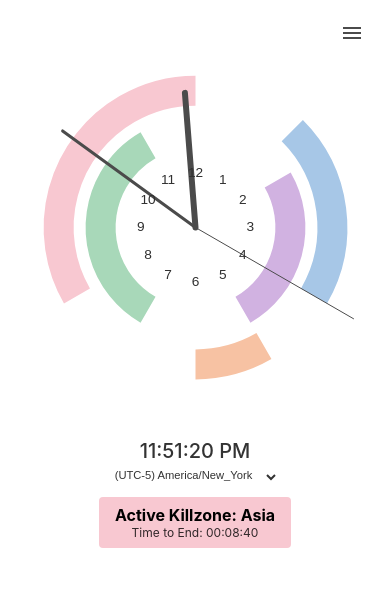
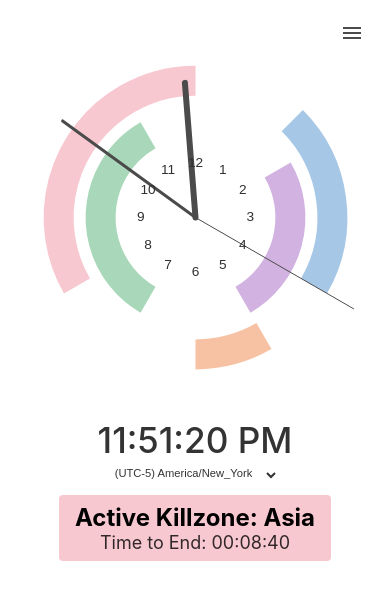
Before and after one commit to lofitrades/trading-clock, a React (Vite) app: page / in a window 390 px wide. Shown: the top 600 px of the page. Built offline with nearby package versions, Linux system fonts and the light colour scheme.

Commit message:
last commit before going to bed. Fully functional so far.

```diff
--- a/src/components/Sidebar.jsx
+++ b/src/components/Sidebar.jsx
@@ -63,7 +63,7 @@ const Sidebar = ({
         onTouchEnd={handleTouchEnd}
       >
         <span className="sidebar-close close" onClick={onClose}>&times;</span>
-        <button className="add-button" onClick={() => { onClose(); alert("Hello world!"); }}>
+        <button className="add-button" onClick={() => {alert(" Coming soon! \n This functionallity is under development."); }}>
           Add new time log
         </button>
         {/* General Settings */}
--- a/src/index.css
+++ b/src/index.css
@@ -42,7 +42,8 @@ li {
 /* Canvas Container */
 .canvas-container {
   position: relative;
-  margin: 20px 0;
+  margin: 10px 0;
+  top: 50%;
 }
 
 /* Tooltip */
@@ -61,9 +62,8 @@ li {
 
 /* Digital Clock */
 .digital-clock {
-  font-size: 24px;
+  font-size: 2.2rem;
   font-weight: 500;
-
   color: #333;
 }
 
@@ -94,6 +94,7 @@ li {
   font-weight: 500;
   text-align: center;
   transition: background-color 0.3s, color 0.3s;
+  font-size: 1.5rem;
 }
 
 /* Responsive Design */
@@ -115,7 +116,7 @@ li {
   }
 
   .digital-clock {
-    font-size: 20px;
+    font-size: 2.2rem;
   }
 
   .timezone-selector {
```
